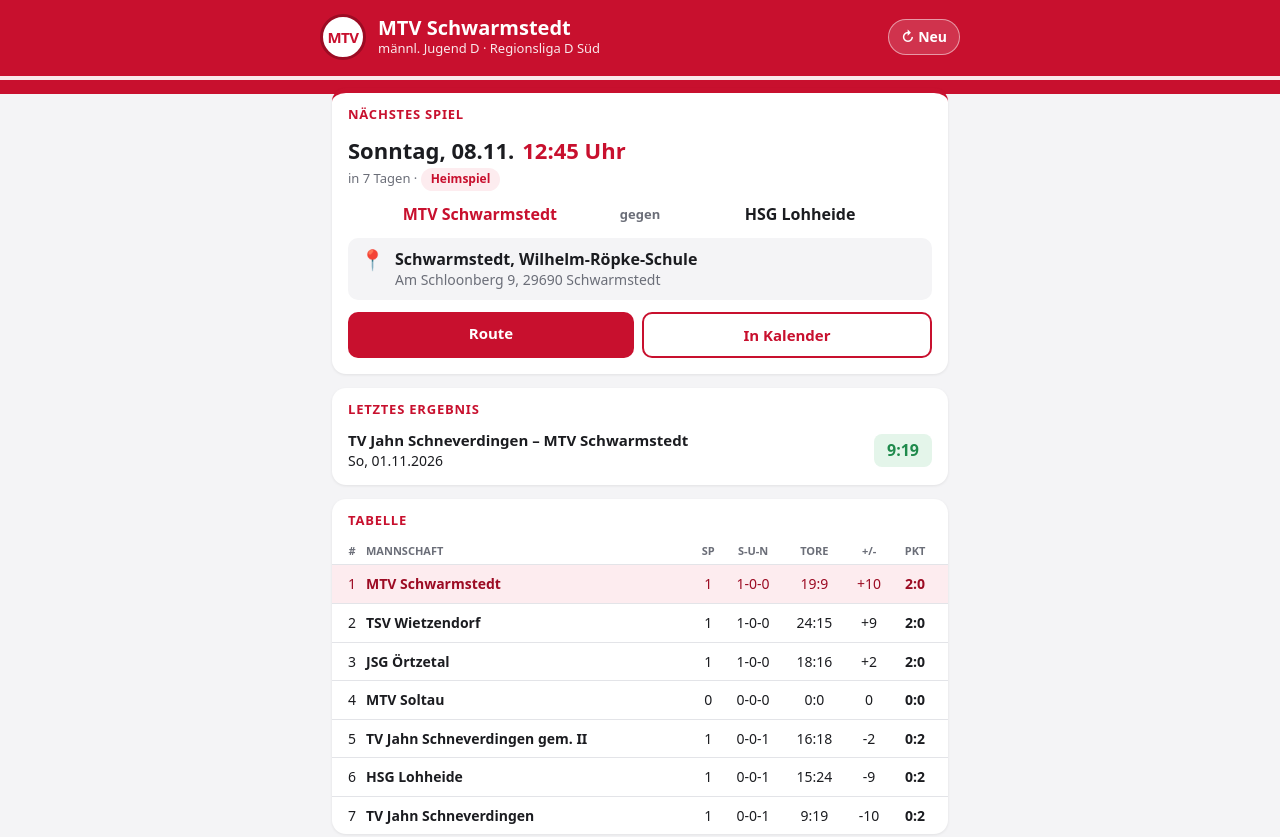
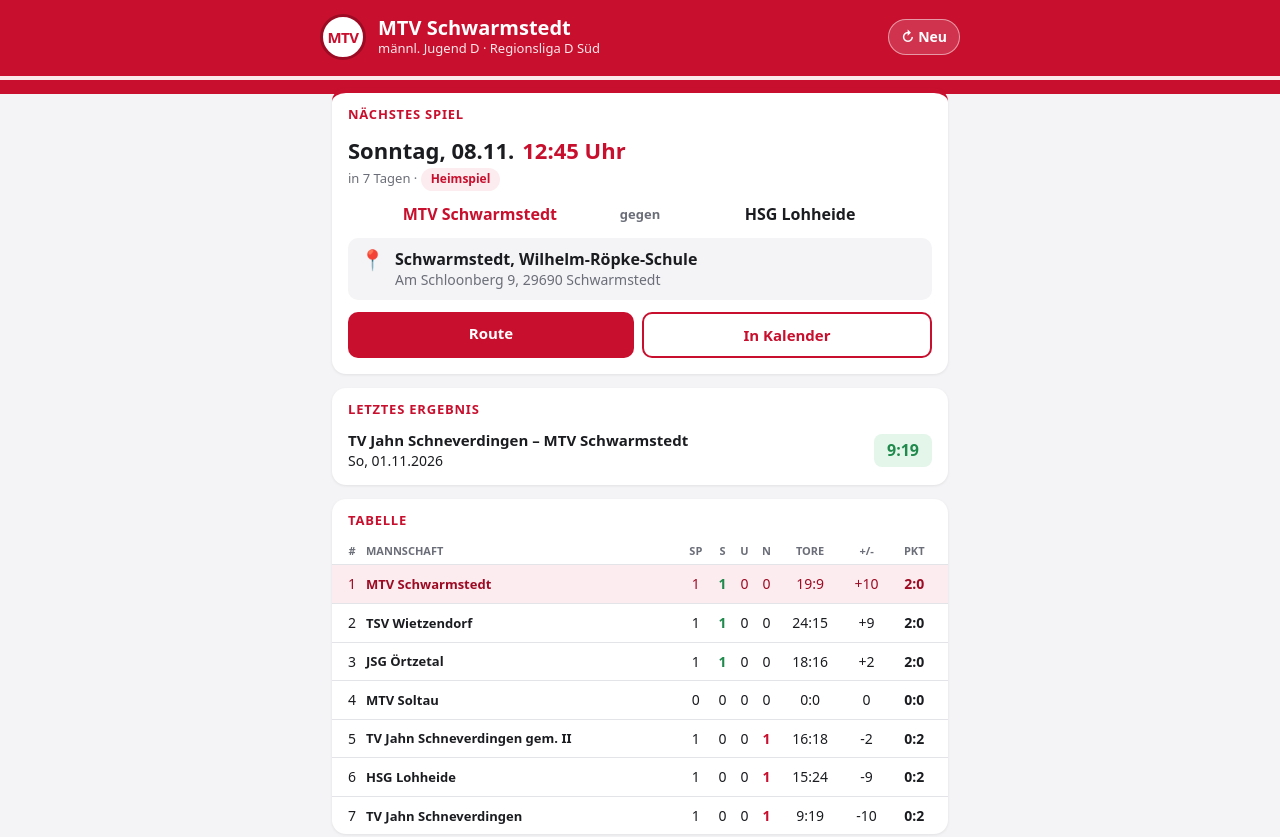
Before and after one commit to semmikgs/private, a plain HTML site: page mtv/index.html in a window 1280 px wide. Shown: the top 837 px of the page. Drawn offline with Linux system fonts and the light colour scheme.

Commit message:
MTV: Tabelle mit S/U/N in eigenen Spalten
Co-Authored-By: Claude Opus 5.5 <noreply@anthropic.com>
Claude-Session: https://claude.ai/code/session_012mgcNwKVphrdr7jYzQHyKm

```diff
--- a/mtv/index.html
+++ b/mtv/index.html
@@ -117,7 +117,15 @@
   td.pkt { font-weight: 800; }
   tr.wir td { background: var(--rot-hell); color: var(--rot-dunkel); }
   tr.wir td.mann { font-weight: 800; }
-  @media (max-width: 380px) { .schmal-weg { display: none; } }
+  table { table-layout: auto; }
+  th, td { white-space: nowrap; }
+  td.mann { white-space: normal; font-size: 13px; line-height: 1.25; }
+  th.k, td.k { width: 22px; padding-left: 2px; padding-right: 2px; }
+  td.k.s { color: var(--sieg); font-weight: 700; }
+  td.k.n { color: var(--rot); font-weight: 700; }
+  td.k.u { color: var(--remis); font-weight: 700; }
+  tr.wir td.k.s { color: var(--sieg); }
+  @media (max-width: 380px) { td, th { padding-left: 2px; padding-right: 2px; } td.mann { font-size: 12px; } }
 
   /* Spiele-Liste */
   .reiter { display: flex; gap: 6px; padding: 0 12px 10px; flex-wrap: wrap; }
@@ -296,9 +304,9 @@ function zeichne(hinweis) {
   /* Tabelle */
   html += '<section class="karte"><h2>Tabelle</h2>';
   if (daten.tabelle.length) {
-    html += '<table><thead><tr><th>#</th><th class="mann">Mannschaft</th><th>Sp</th><th class="schmal-weg">S-U-N</th><th>Tore</th><th>+/-</th><th>Pkt</th></tr></thead><tbody>' +
+    html += '<table><thead><tr><th>#</th><th class="mann">Mannschaft</th><th>Sp</th><th class="k">S</th><th class="k">U</th><th class="k">N</th><th>Tore</th><th>+/-</th><th>Pkt</th></tr></thead><tbody>' +
       daten.tabelle.map(z => '<tr class="' + (istWir(z.team) ? "wir" : "") + '"><td>' + z.rang + '</td><td class="mann">' + esc(z.team) + "</td><td>" + esc(z.spiele) +
-        '</td><td class="schmal-weg">' + esc(z.s + "-" + z.u + "-" + z.n) + "</td><td>" + esc(z.tore) + "</td><td>" + esc(z.diff) + '</td><td class="pkt">' + esc(z.punkte) + "</td></tr>").join("") +
+        '</td><td class="k ' + (+z.s ? "s" : "") + '">' + esc(z.s) + '</td><td class="k ' + (+z.u ? "u" : "") + '">' + esc(z.u) + '</td><td class="k ' + (+z.n ? "n" : "") + '">' + esc(z.n) + "</td><td>" + esc(z.tore) + "</td><td>" + esc(z.diff) + '</td><td class="pkt">' + esc(z.punkte) + "</td></tr>").join("") +
       "</tbody></table>";
   } else {
     html += '<div class="leer">Tabelle konnte nicht gelesen werden.</div>';
```
